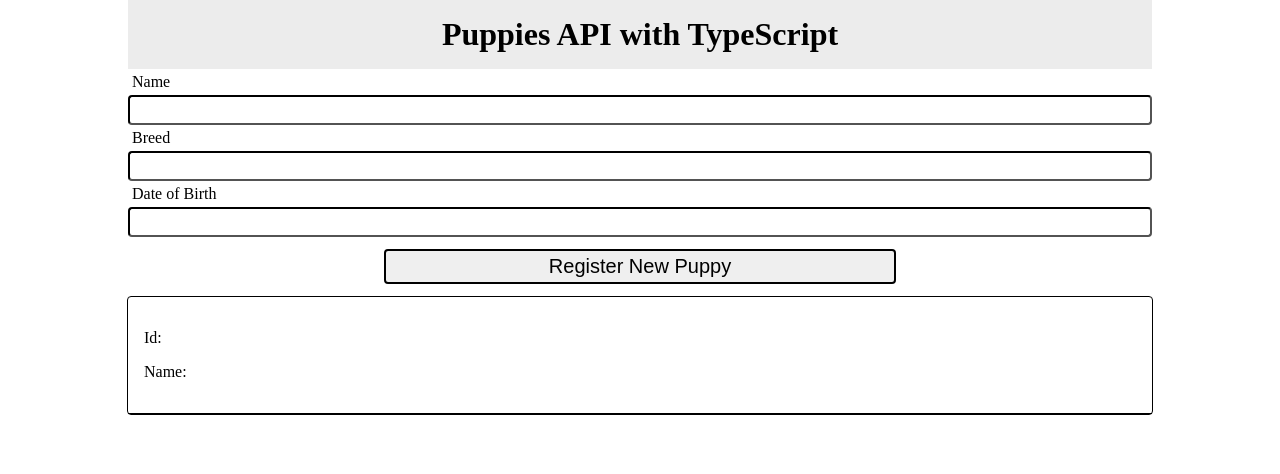
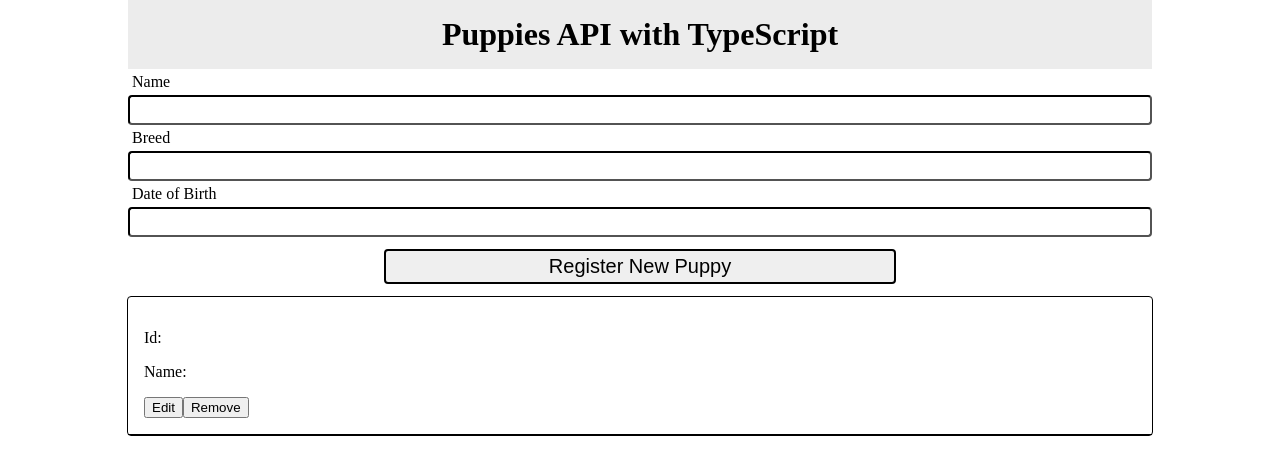
Before and after one commit to PawelObrzut/TypeScript-inReact-2, a React (Create React App) app: page / in a window 1280 px wide. Shown: the top 474 px of the page. Built offline with nearby package versions, Linux system fonts and the light colour scheme; no server answers.

Commit message:
implements removePuppy functionality

```diff
--- a/src/App.tsx
+++ b/src/App.tsx
@@ -35,6 +35,22 @@ const App = () => {
       });
   }
 
+  const deletePuppy = (id: string) => {
+    fetch(`http://localhost:8080/api/puppies/${id}`, {
+      method: 'DELETE',
+      headers: {'Content-Type': 'application/json'}
+    })
+      .then(response => {
+        if (!response.ok) {
+          throw new Error('An Error ocurred');
+        }
+        getPuppiesData();
+      })
+      .catch(error => {
+        console.log(error)
+      });
+  }
+
   useEffect(() => {
     getPuppiesData();
   }, [])
@@ -43,7 +59,7 @@ const App = () => {
     <div className="App">
       <Header title="Puppies API with TypeScript"/>
       <Form addNewPuppy={addNewPuppy} />
-      <MainContainer puppies={puppies} />
+      <MainContainer deletePuppy={deletePuppy} puppies={puppies} />
     </div>
   );
 }
--- a/src/Components/Main/MainContainer.tsx
+++ b/src/Components/Main/MainContainer.tsx
@@ -3,15 +3,22 @@ import './MainContainer.css';
 
 interface MainContainerProps {
   puppies: PuppieData[]
+  deletePuppy: (id: string) => void
 }
 
-const MainContainer = ({ puppies }: MainContainerProps) => {
+const MainContainer = ({ puppies, deletePuppy }: MainContainerProps) => {
+
   return (
     <ul className="mainContainer">
       {puppies.map((puppy: PuppieData) => (
         <li className="mainContainerItem" key={puppy.id}>
             <p>Id: {puppy.id}</p>
             <p> Name: {puppy.name}</p>
+            <button>Edit</button>
+            <button onClick={event => {
+              event.stopPropagation();
+              deletePuppy(puppy.id)
+            }}>Remove</button>
         </li>
       ))}
     </ul>
--- a/src/types.ts
+++ b/src/types.ts
@@ -1,5 +1,5 @@
 export interface PuppieData {
-  id: number,
+  id: string,
   name: string,
   breed: string,
   birthDate: string,
```
